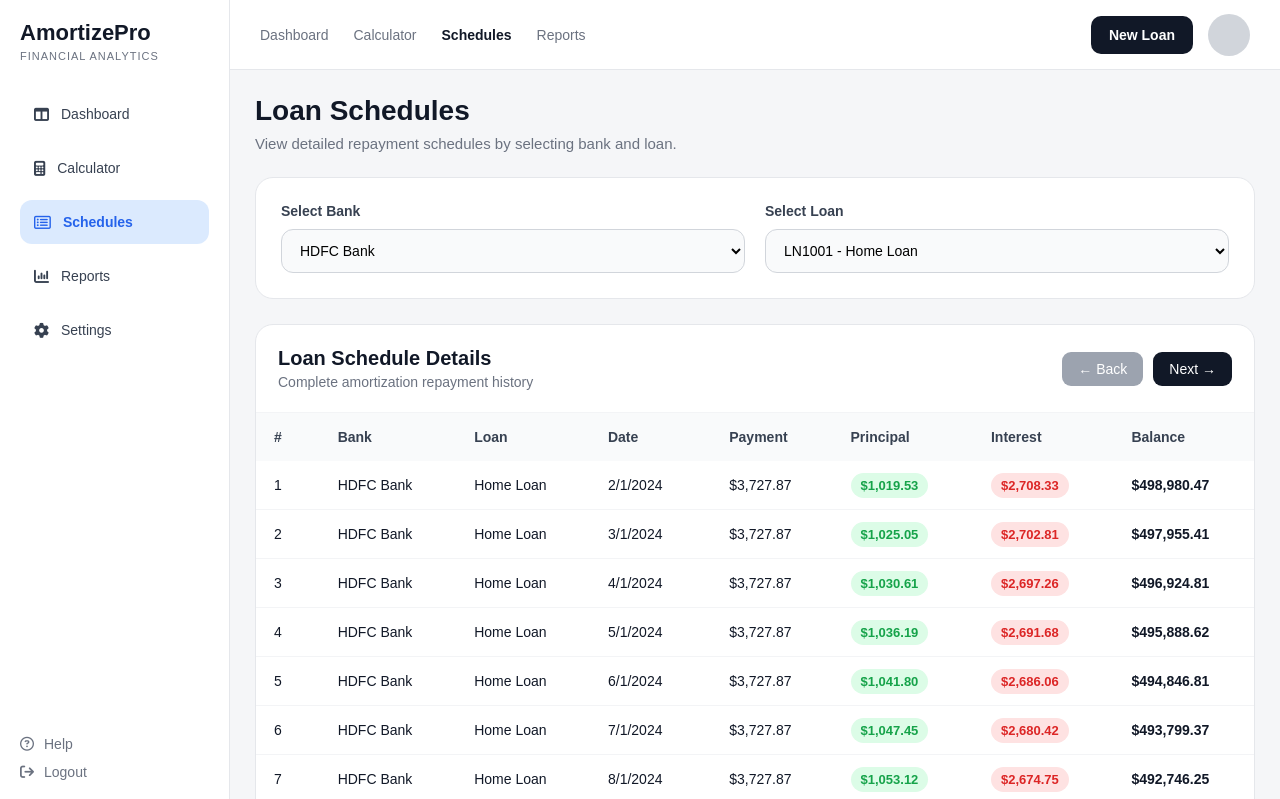
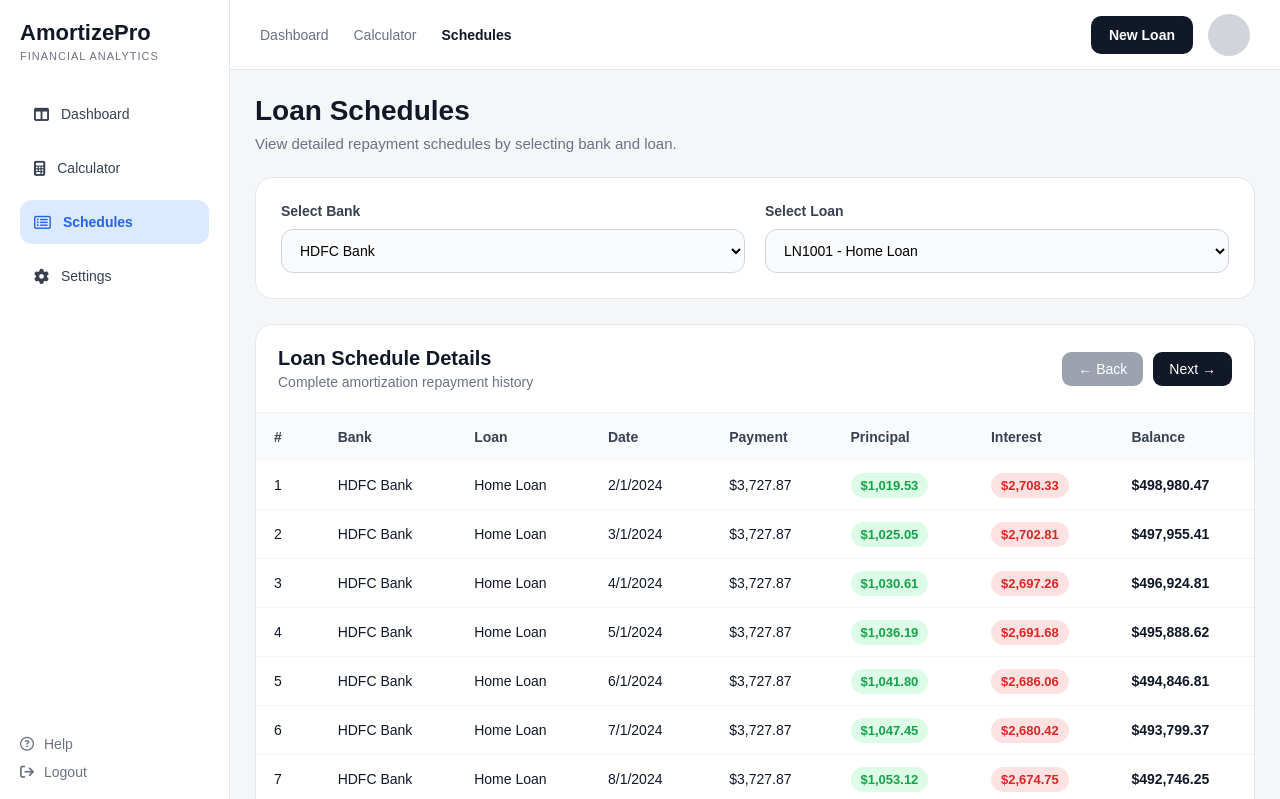
Before and after one commit to Karthik2507/Amortization_Planning, a Flask app: page /schedules in a window 1280 px wide. Shown: the top 799 px of the page. Run offline with Flask 3, Linux system fonts and the light colour scheme; a user stored in the database is signed in; some libraries are stand-ins or nearby versions.

Commit message:
removed report section

```diff
--- a/templates/calculator.html
+++ b/templates/calculator.html
@@ -47,10 +47,10 @@
             Schedules
           </div>
 
-          <div class="menu-item" onclick="window.location.href='/reports'">
+          <!-- <div class="menu-item" onclick="window.location.href='/reports'">
             <i class="fa-solid fa-chart-column"></i>
             Reports
-          </div>
+          </div> -->
 
           <div class="menu-item" onclick="window.location.href='/settings'">
             <i class="fa-solid fa-gear"></i>
@@ -100,7 +100,7 @@
           <a href="#" onclick="window.location.href='/dashboard'">Dashboard</a>
           <a href="#" class="active">Calculator</a>
           <a href="#" onclick="window.location.href='/schedules'">Schedules</a>
-          <a href="#" onclick="window.location.href='/reports'">Reports</a>
+          <!-- <a href="#" onclick="window.location.href='/reports'">Reports</a> -->
         </div>
 
         <div class="top-right">
--- a/templates/dashboard.html
+++ b/templates/dashboard.html
@@ -52,12 +52,12 @@
     Schedules
 </div>
 
-<div class="menu-item"
+<!-- <div class="menu-item"
      onclick="window.location.href='/reports'">
 
     <i class="fa-solid fa-chart-column"></i>
     Reports
-</div>
+</div> -->
 
 <div class="menu-item"
      onclick="window.location.href='/settings'">
--- a/templates/newloan.html
+++ b/templates/newloan.html
@@ -59,12 +59,12 @@
 
           <!-- REPORTS -->
 
-          <div class="menu-item" onclick="window.location.href='/reports'">
+          <!-- <div class="menu-item" onclick="window.location.href='/reports'">
 
             <i class="fa-solid fa-chart-column"></i>
             Reports
 
-          </div>
+          </div> -->
 
           <!-- SETTINGS -->
 
--- a/templates/schedule.html
+++ b/templates/schedule.html
@@ -47,10 +47,10 @@
                         Schedules
                     </div>
 
-                    <div class="menu-item" onclick="window.location.href='/reports'">
+                    <!-- <div class="menu-item" onclick="window.location.href='/reports'">
                         <i class="fa-solid fa-chart-column"></i>
                         Reports
-                    </div>
+                    </div> -->
 
                     <div class="menu-item" onclick="window.location.href='/settings'">
                         <i class="fa-solid fa-gear"></i>
@@ -93,7 +93,7 @@
                     <a href="#" onclick="window.location.href='/dashboard'">Dashboard</a>
                     <a href="#" onclick="window.location.href='/calculator'">Calculator</a>
                     <a href="#" class="active">Schedules</a>
-                    <a href="#" onclick="window.location.href='/reports'">Reports</a>
+                    <!-- <a href="#" onclick="window.location.href='/reports'">Reports</a> -->
                 </div>
 
                 <div class="top-right">
--- a/templates/settings.html
+++ b/templates/settings.html
@@ -43,10 +43,10 @@
                         <span>Schedules</span>
                     </a>
 
-                    <a href="#" onclick="window.location.href='/reports'">
+                    <!-- <a href="#" onclick="window.location.href='/reports'">
                         <i class="fa-solid fa-chart-column"></i>
                         <span>Reports</span>
-                    </a>
+                    </a> -->
 
                     <a href="#" class="active">
                         <i class="fa-solid fa-gear"></i>
@@ -90,7 +90,7 @@
                         <a href="#" onclick="window.location.href='/dashboard'">Dashboard</a>
                         <a href="#" onclick="window.location.href='/calculator'">Calculator</a>
                         <a href="#" onclick="window.location.href='/schedules'">Schedules</a>
-                        <a href="#" onclick="window.location.href='/reports'">Reports</a>
+                        <!-- <a href="#" onclick="window.location.href='/reports'">Reports</a> -->
                     </nav>
 
                 </div>
```
